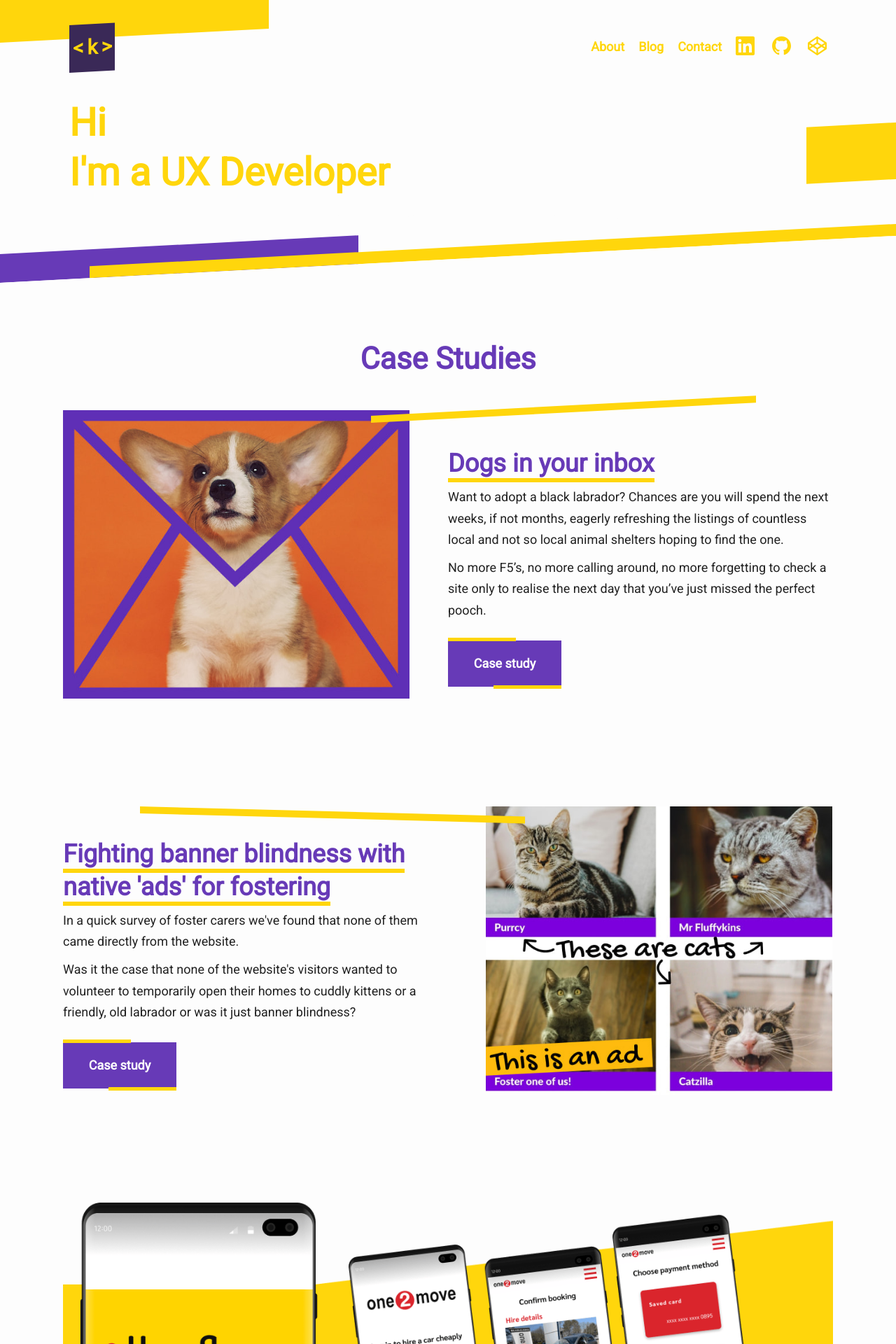
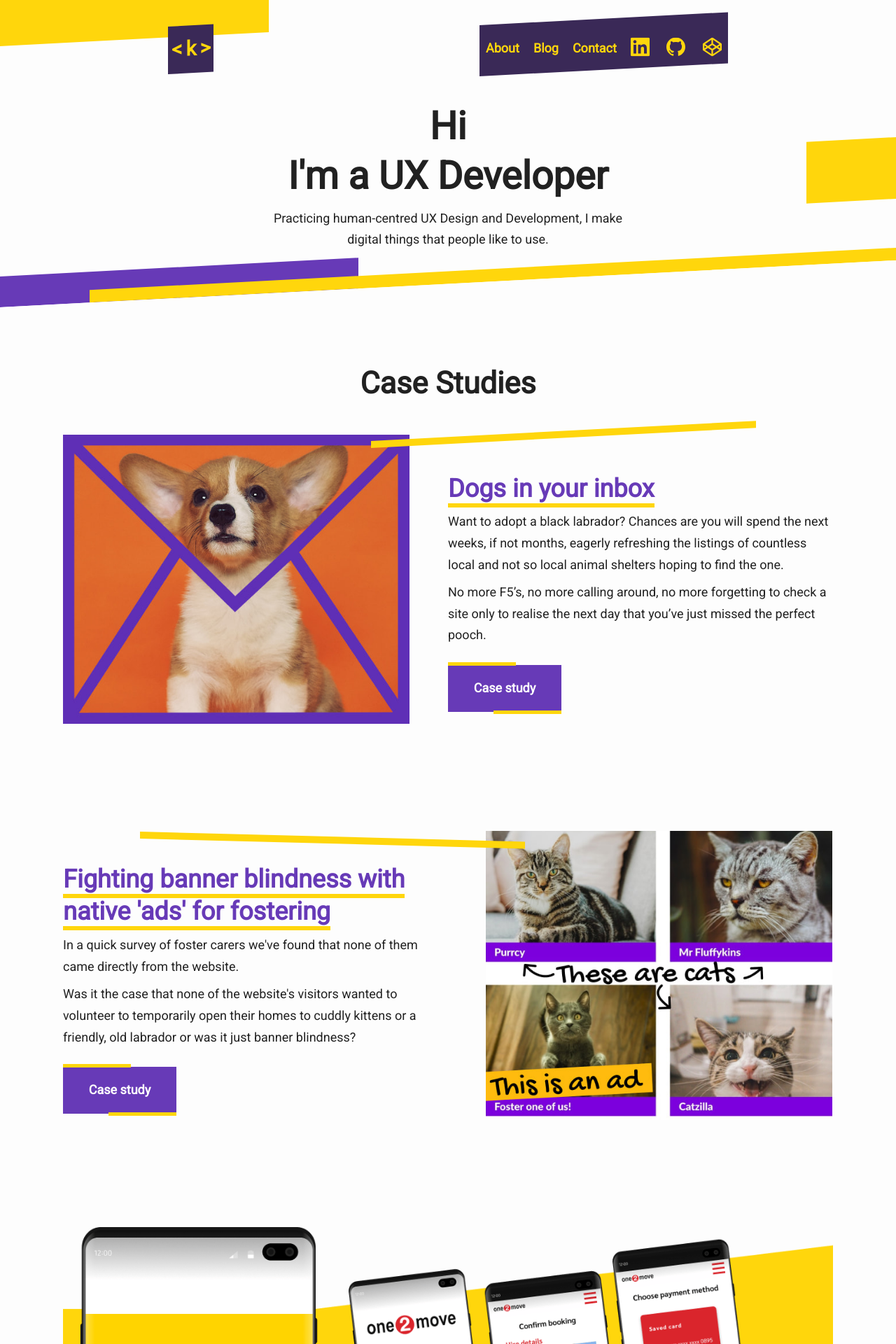
Before and after one commit to krisztin/cuddly-wixen, a Jekyll site: the page built from index.html, in a window 1280 px wide. Shown: the top 1920 px of the page at 70% size. Built offline with Jekyll 4.4.1, drawn with Linux system fonts in a browser that asks for light colours.

Commit message:
new header/nav colouring

```diff
--- a/_includes/header.html
+++ b/_includes/header.html
@@ -10,7 +10,8 @@
       {%- assign default_paths = site.pages | map: "path" -%} {%- assign page_paths =
       site.header_pages | default: default_paths -%}
       <nav class="site-nav">
-        <a class="site-title" rel="author" href="{{ site.url }}">&#60; k &#62;</a>
+        <a class="site-logo" rel="author" href="{{ site.url }}">&#60; k &#62;</a>
+        <div class="skewbg">
           <div class="site-links">
             {%- for path in page_paths -%} {%- assign nav_page = site.pages | where: "path", path |
             first -%} {%- if nav_page.title == 'Think of the users' -%}
@@ -23,10 +24,11 @@
             <a class="page-link" href="#contact">Contact</a>
             {% include social-links.html -%}
           </div>
+        </div>
       </nav>
     </div>
     {% if page.layout == 'default' %}
-    <div>
+    <div class="index-title aligncentre">
       <h1>Hi<br />I'm a UX Developer</h1>
       <p>
         Practicing human-centred UX Design and Development, I make digital things that people like
@@ -34,7 +36,7 @@
       </p>
     </div>
     {% else %}
-    <div class="pad-tb">
+    <div class="page-title aligncentre">
       <h1>{{ page.title | escape }}</h1>
     </div>
     {%- endif -%}
--- a/_includes/social-links.html
+++ b/_includes/social-links.html
@@ -1,7 +1,7 @@
 <div class="social-links">
  {% if site.linkedin_username %}
     <a
-      class="page-link"
+      class="social-link"
       href="https://www.linkedin.com/in/nkriszti/"
       title="linkedin profile"
       target="_blank"
@@ -15,7 +15,7 @@
   {% endif %}
   {% if site.github_username %}
     <a
-    class="page-link"
+    class="social-link"
     href="https://github.com/{{ site.github_username | cgi_escape | escape }}"
     title="github profile"
     target="_blank"
@@ -29,7 +29,7 @@
   {% endif %}
   {% if site.codepen_username %}
   <a
-    class="page-link"
+    class="social-link"
     href="https://codepen.io/{{ site.codepen_username | cgi_escape | escape }}"
     title="codepen profile"
     target="_blank"
--- a/_sass/partials/_base.scss
+++ b/_sass/partials/_base.scss
@@ -126,11 +126,6 @@ h3 {
 
 h4 {
   margin-top: 1.6rem;
-}
-
-h1,
-h2 {
-  color: $colour-primary;
 }
 
 .ikea h2 {
--- a/_sass/partials/_layout.scss
+++ b/_sass/partials/_layout.scss
@@ -167,7 +167,6 @@
 .header--main {
   min-height: 300px;
 
-  h1,
   a,
   a:visited,
   i,
@@ -176,25 +175,12 @@
     color: $colour-secondary;
   }
 
-  p,
-  h2 {
-    color: $text-colour--light;
-  }
-
   p:last-child {
     padding-bottom: 4rem;
   }
-
-  .wrapper p,
-  h1,
-  nav {
-    max-width: $content-width;
-    padding-left: 0.5rem;
-    padding-right: 0.5rem;
-  }
 }
 
-.site-title {
+a.site-logo {
   @include relative-font-size(1.625);
   @include skew;
   font-weight: bold;
@@ -207,6 +193,15 @@
     color: $colour-primary;
     text-decoration: none;
   }
+}
+
+.index-title,
+.page-title {
+  max-width: 500px;
+}
+
+.page-title {
+  padding-bottom: 3rem;
 }
 
 /******
@@ -222,19 +217,20 @@
   -ms-flex-align: center;
   align-items: center;
 
-  .page-link {
+  .page-link,
+  .social-link {
     font-weight: bold;
     text-decoration: none;
     margin-left: 20px;
     border-bottom: 5px solid transparent;
 
-    &:not(:last-child) {
-      margin-right: 0;
-    }
-
     &:hover {
       border-bottom: 5px solid $colour-secondary;
     }
+  }
+
+  .page-link:first-child {
+    margin-left: 0px;
   }
 
   .site-links {
@@ -242,6 +238,12 @@
     -webkit-box-pack: end;
     -ms-flex-pack: end;
     justify-content: flex-end;
+    @include skew(3deg);
+  }
+  .skewbg {
+    @include skew;
+    background-color: $colour-primary--dark;
+    padding: 1rem 0.5rem;
   }
 }
 
@@ -262,7 +264,8 @@
       align-items: center;
     }
 
-    .page-link {
+    .page-link,
+    .social-link {
       padding: 1rem 1rem 0 1rem;
       margin-left: 0;
       font-size: 1.5rem;
```
Lines whose indentation alone changed are shown as unchanged.
